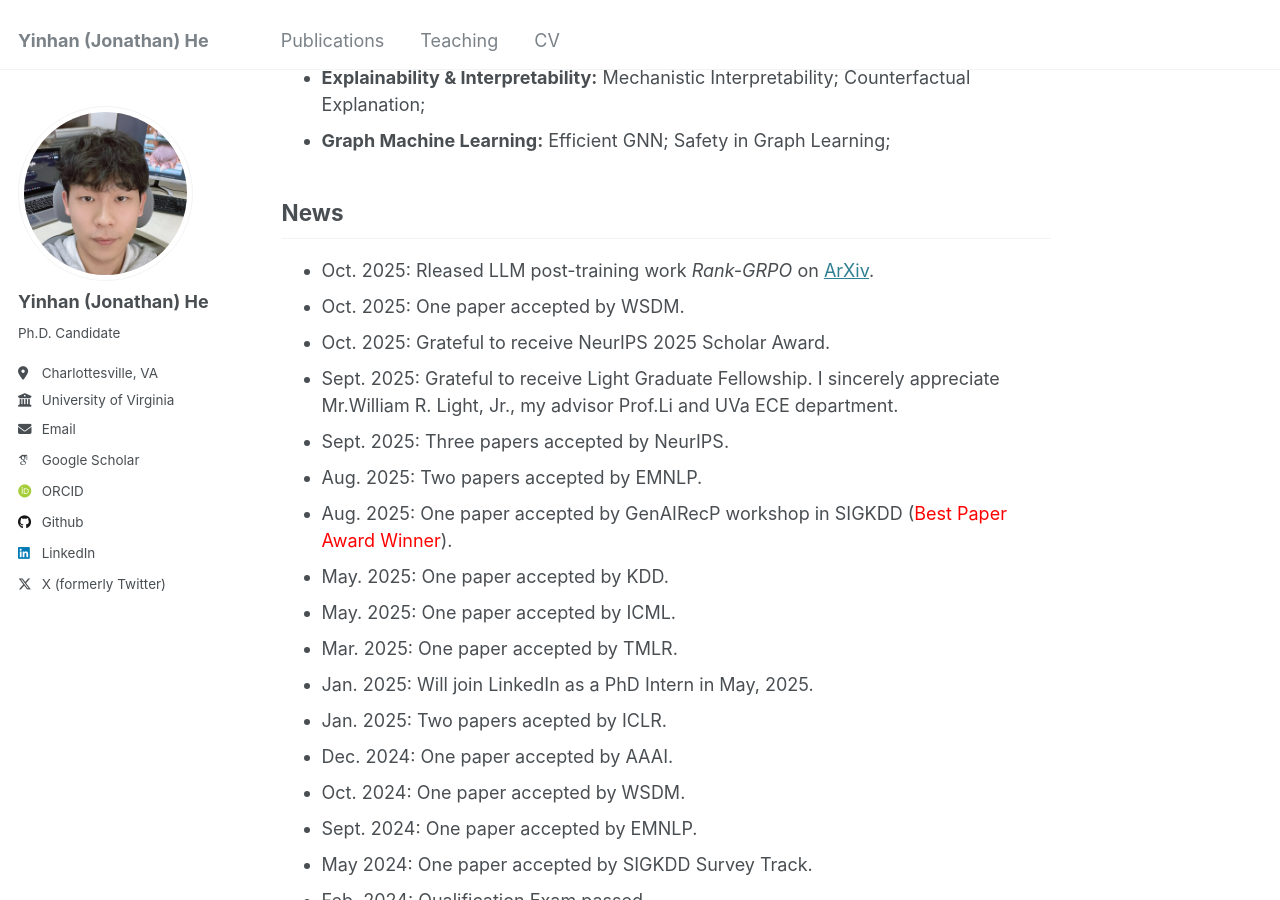
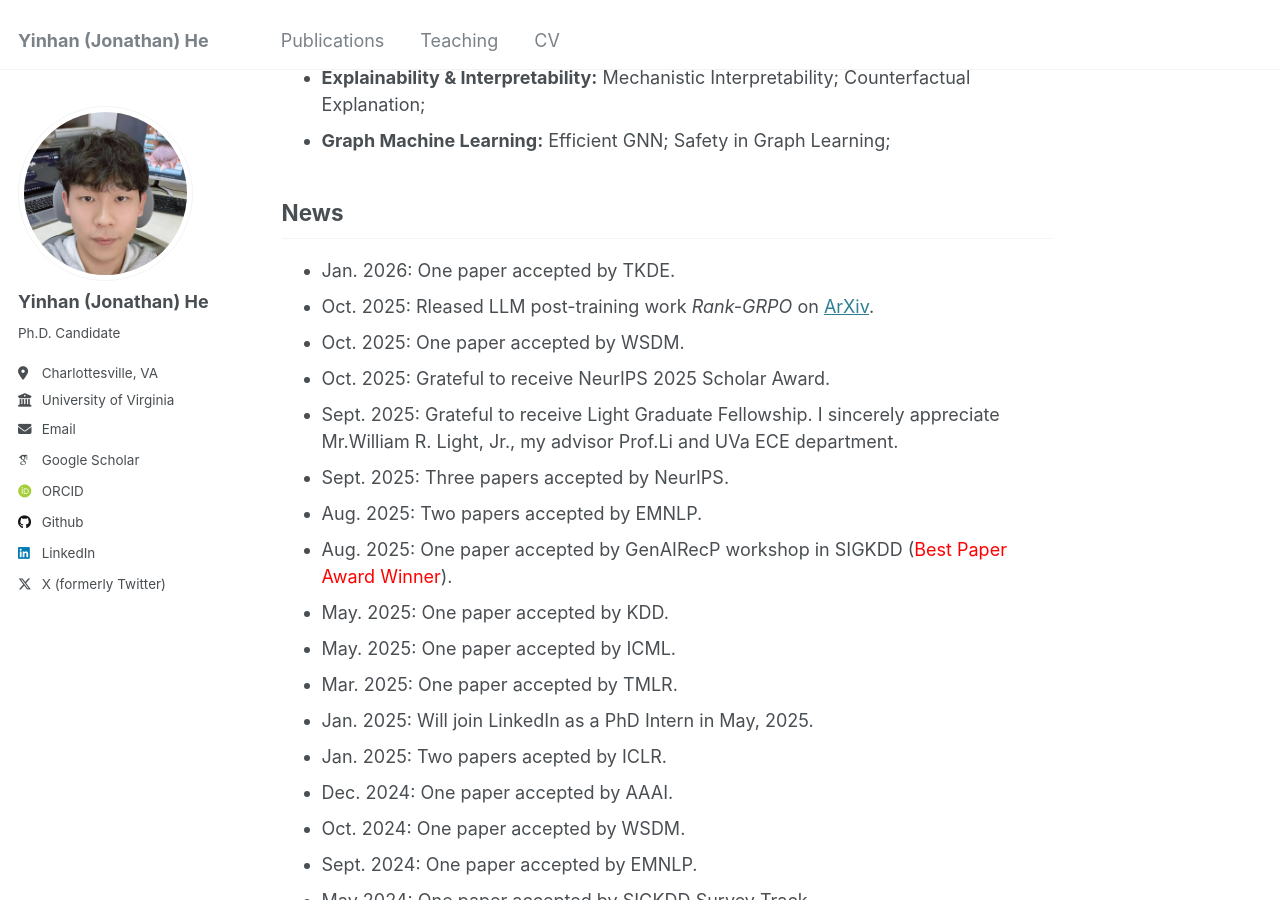
Before and after one commit to YinhanHe123/YinhanHe123.github.io, a Jekyll site: the page built from _pages/about.md, in a window 1280 px wide and 900 px high, scrolled down 406 px. Built offline with Jekyll 4.4.1, drawn with Linux system fonts in a browser that asks for light colours; some web fonts are replaced; a script that is not in the unit is left out.

Commit message:
Update about.md

```diff
--- a/_pages/about.md
+++ b/_pages/about.md
@@ -27,6 +27,7 @@ I am a Ph.D. candidate in the [Department of Electrical and Computer Engineering
 
 News
 ------
+* Jan. 2026: One paper accepted by TKDE.
 * Oct. 2025: Rleased LLM post-training work *Rank-GRPO* on [ArXiv](https://arxiv.org/html/2510.20150v1).
 * Oct. 2025: One paper accepted by WSDM.
 * Oct. 2025: Grateful to receive  NeurIPS 2025 Scholar Award.
```
